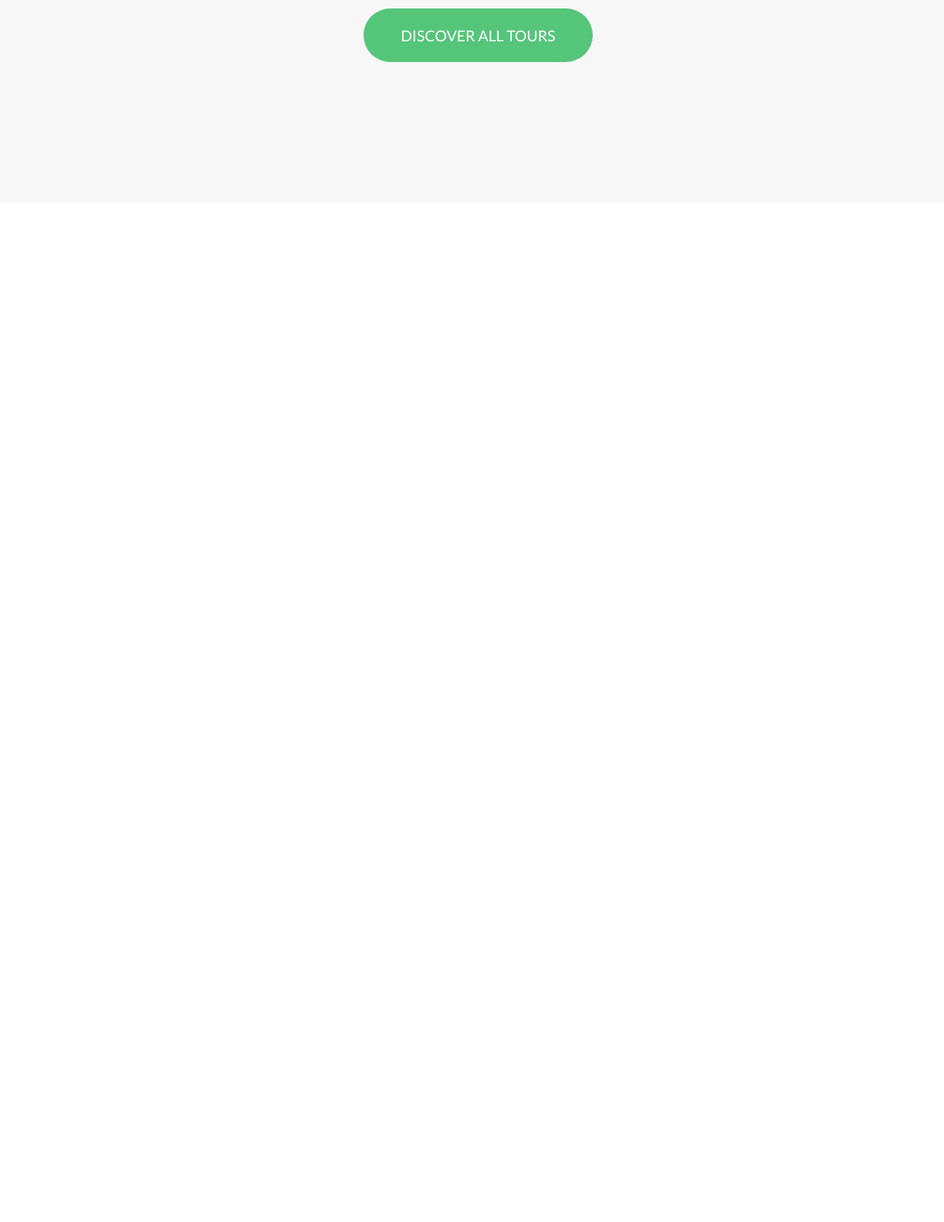
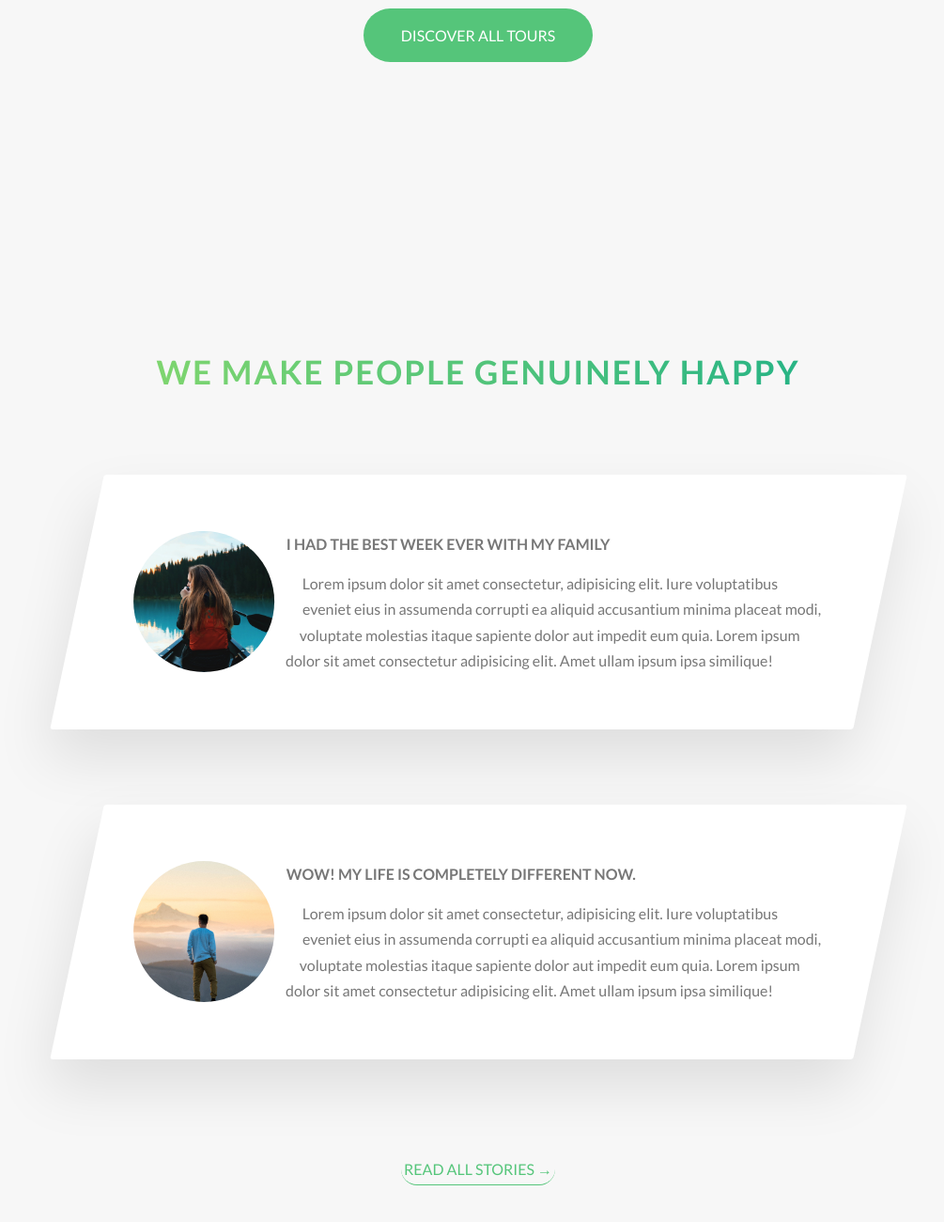
Before and after one commit to Svetanek/TravelWithMe, a website: page index.html in a window 1280 px wide. Shown: the part 3039-4339 px from the top of the page at 94% size, without its empty margins (131-1136 px from the left). Before the commit the page ends 3285 px from the top, so only its background shows below. Drawn offline with Linux system fonts and the light colour scheme.

Commit message:
completed stories section

```diff
--- a/index.html
+++ b/index.html
@@ -238,6 +238,68 @@
           <a href="#" class="btn btn--green">Discover all tours</a>
         </div>
       </section>
+      <section class="section-stories">
+        <div class="u-center-text u-margin-bottom-big">
+          <h2 class="heading-secondary">
+            We make people genuinely happy
+          </h2>
+        </div>
+        <div class="row">
+          <div class="story">
+            <figure class="story__shape">
+              <img
+                src="img/nat-8.jpg"
+                alt="Person on a tour"
+                class="story__img"
+              />
+              <figcaption class="story__caption">
+                Mary Airy
+              </figcaption>
+            </figure>
+            <div class="story__text">
+              <h3 class="heading-tertiary u-margin-bottom-small">
+                I had the best week ever with my family
+              </h3>
+              <p>
+                Lorem ipsum dolor sit amet consectetur, adipisicing elit. Iure
+                voluptatibus eveniet eius in assumenda corrupti ea aliquid
+                accusantium minima placeat modi, voluptate molestias itaque
+                sapiente dolor aut impedit eum quia. Lorem ipsum dolor sit amet
+                consectetur adipisicing elit. Amet ullam ipsum ipsa similique!
+              </p>
+            </div>
+          </div>
+        </div>
+        <div class="row">
+          <div class="story">
+            <figure class="story__shape">
+              <img
+                src="img/nat-9.jpg"
+                alt="Person on a tour"
+                class="story__img"
+              />
+              <figcaption class="story__caption">
+                Jack Recher
+              </figcaption>
+            </figure>
+            <div class="story__text">
+              <h3 class="heading-tertiary u-margin-bottom-small">
+                Wow! My life is completely different now.
+              </h3>
+              <p>
+                Lorem ipsum dolor sit amet consectetur, adipisicing elit. Iure
+                voluptatibus eveniet eius in assumenda corrupti ea aliquid
+                accusantium minima placeat modi, voluptate molestias itaque
+                sapiente dolor aut impedit eum quia. Lorem ipsum dolor sit amet
+                consectetur adipisicing elit. Amet ullam ipsum ipsa similique!
+              </p>
+            </div>
+          </div>
+        </div>
+        <div class="u-center-text u-margin-top-huge">
+          <a href="#" class="btn btn-text">Read all stories &rarr;</a>
+        </div>
+      </section>
     </main>
     <!--
     <section class="grid-test">
--- /dev/null
+++ b/sass/components/_story.scss
@@ -0,0 +1,58 @@
+.story {
+  width: 75%;
+  margin: 0 auto;
+  box-shadow: 0 3rem 6rem rgba($color-black, 0.1);
+  background-color: $color-white;
+  border-radius: 3px;
+  padding: 6rem;
+  padding-left: 9rem;
+  font-size: $default-font-size;
+  transform: skewX(-12deg);
+
+  //shape-outside only works if element is floated and has height and width
+  //cannot use transform property targeting same element (like & > * {transform:...}) so that need to put that property for each element separately
+  &__shape {
+    width: 15rem;
+    height: 15rem;
+    float: left;
+    -webkit-shape-outside: circle(50% at 50% 50%);
+    shape-outside: circle(50% at 50% 50%);
+    -webkit-clip-path: circle(50% at 50% 50%);
+    clip-path: circle(50% at 50% 50%);
+    transform: translateX(-3rem) skewX(12deg);
+    position: relative;
+  }
+
+  &__img {
+    height: 100%;
+    transform: translateX(-3.5rem) scale(1.4);
+    transition: all 0.5s;
+    // backface-visibility: hidden;
+  }
+  &__text {
+    transform: skewX(12deg);
+  }
+  &__caption {
+    position: absolute;
+    top: 50%;
+    left: 50%;
+    transform: translate(-50%, 20%);
+    color: $color-white;
+    text-transform: uppercase;
+    font-size: 1.7rem;
+    text-align: center;
+    opacity: 0;
+    transition: all 0.5s;
+    backface-visibility: hidden;
+  }
+  // backface-visibility: hidden; to get rid of shaking effect
+  //if we want to get moving effect, need to use same transform: translate ( not translateY or translateX)
+  &:hover &__caption {
+    opacity: 1;
+    transform: translate(-50%, -50%);
+  }
+  &:hover &__img {
+    transform: translateX(-3.5rem) scale(1);
+    filter: blur(3px) brightness(80%);
+  }
+}
--- a/sass/main.scss
+++ b/sass/main.scss
@@ -14,6 +14,7 @@ BEM - Block Element Modifier
 @import 'components/composition';
 @import 'components/feature-box';
 @import 'components/card';
+@import 'components/story';
 @import 'layout/header';
 @import 'layout/grid';
 @import 'base/typography';
--- a/sass/pages/_home.scss
+++ b/sass/pages/_home.scss
@@ -28,3 +28,7 @@
   padding: 25rem 0 15rem 0;
   margin-top: -10rem;
 }
+.section-stories {
+  padding: 15rem 0;
+  background-color: $color-grey-light-1;
+}
```
Also changed, not shown: css/style.css.
